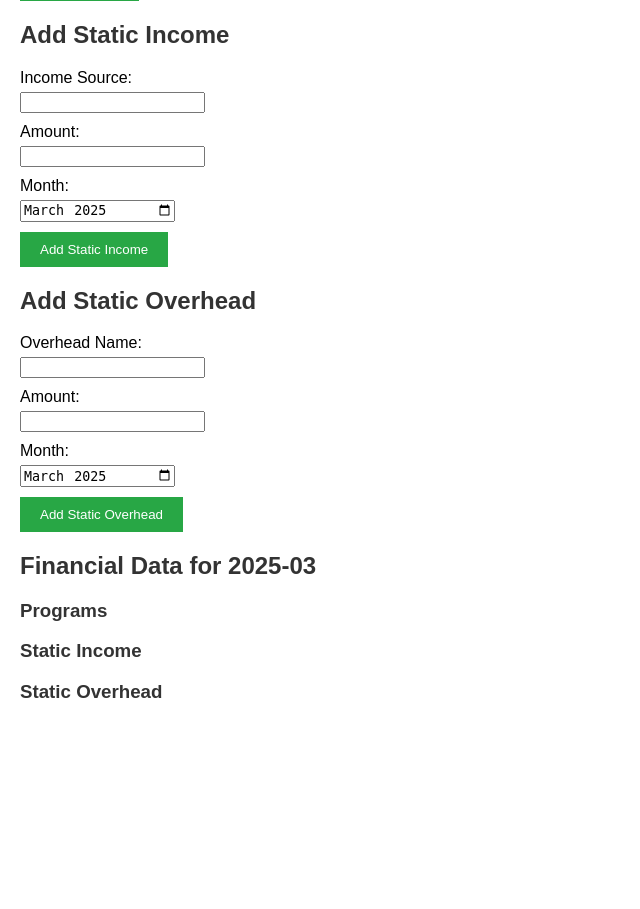
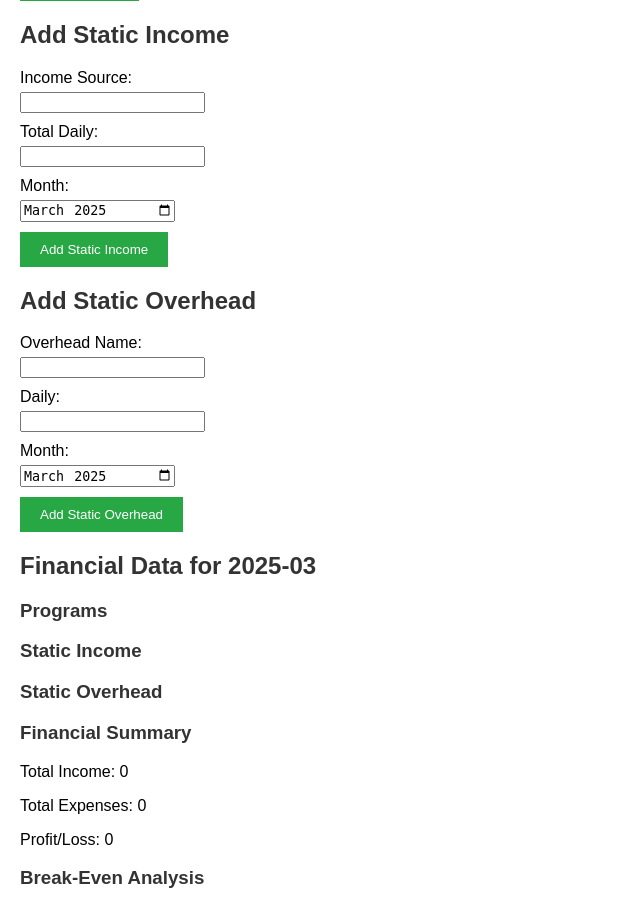
Before and after one commit to andremanzo1/VTC, a Flask app: page / in a window 1280 px wide. Shown: the part 513-1422 px from the top of the page, without its empty margins (0-640 px from the left). Before the commit the page ends 1211 px from the top, so only its background shows below. Run offline with Flask 3, Linux system fonts and the light colour scheme; data that the repository does not hold is empty.

Commit message:
added code in app.py to calculate total income/loss, as well Total expenses. I also have break even analysis.

```diff
--- a/app.py
+++ b/app.py
@@ -1,7 +1,7 @@
 from flask import Flask, render_template, request, redirect, url_for, flash
 import sqlite3
 from datetime import datetime
-
+import calendar
 app = Flask(__name__)
 app.secret_key = 'your_secret_key'  # Required for flashing messages
 
@@ -50,9 +50,30 @@ def index():
     c.execute("SELECT * FROM static_overhead WHERE month=?", (month,))
     static_overhead = c.fetchall()
 
+    # Calculate total income
+    total_income = sum(program[5] for program in programs) + sum(income[2] for income in static_income)
+
+    # Calculate total expenses
+    total_expenses = sum(overhead[2] for overhead in static_overhead)
+
+    # Calculate profit/loss
+    profit_loss = total_income - total_expenses
+
+    # Calculate the number of days in the selected month
+    year, month_num = map(int, month.split('-'))
+    _, num_days_in_month = calendar.monthrange(year, month_num)  # Get the number of days in the month
+
+    # Break-even analysis for each program
+    program_break_even = []
+    for program in programs:
+        program_id, program_name, daily_rate, billed_residents, average_occupancy, total_daily_income, program_month = program
+        if daily_rate > 0:
+            break_even_beds = total_expenses / (daily_rate * num_days_in_month)  # Use the correct number of days
+            program_break_even.append((program_name, break_even_beds))
+
     conn.close()
 
-    return render_template('index.html', programs=programs, static_income=static_income, static_overhead=static_overhead, selected_month=month)
+    return render_template('index.html', programs=programs, static_income=static_income, static_overhead=static_overhead, selected_month=month, total_income=total_income, total_expenses=total_expenses, profit_loss=profit_loss, program_break_even=program_break_even)
 
 @app.route('/add_program', methods=['POST'])
 def add_program():
--- a/templates/index.html
+++ b/templates/index.html
@@ -7,15 +7,6 @@
     <link rel="stylesheet" href="{{ url_for('static', filename='style.css') }}">
 </head>
 <body>
-    {% with messages = get_flashed_messages(with_categories=true) %}
-    {% if messages %}
-        <ul class="flashes">
-            {% for category, message in messages %}
-                <li class="{{ category }}">{{ message }}</li>
-            {% endfor %}
-        </ul>
-    {% endif %}
-{% endwith %}
     <h1>Financial Management</h1>
 
     <form method="GET" action="{{ url_for('index') }}">
@@ -49,7 +40,7 @@
         <label for="income_source">Income Source:</label>
         <input type="text" id="income_source" name="income_source" required>
         <br>
-        <label for="amount">Amount:</label>
+        <label for="amount">Total Daily:</label>
         <input type="number" step="0.01" id="amount" name="amount" required>
         <br>
         <label for="month">Month:</label>
@@ -63,7 +54,7 @@
         <label for="overhead_name">Overhead Name:</label>
         <input type="text" id="overhead_name" name="overhead_name" required>
         <br>
-        <label for="amount">Amount:</label>
+        <label for="amount">Daily:</label>
         <input type="number" step="0.01" id="amount" name="amount" required>
         <br>
         <label for="month">Month:</label>
@@ -105,5 +96,17 @@
         </li>
         {% endfor %}
     </ul>
+
+    <h3>Financial Summary</h3>
+    <p>Total Income: {{ total_income }}</p>
+    <p>Total Expenses: {{ total_expenses }}</p>
+    <p>Profit/Loss: {{ profit_loss }}</p>
+
+    <h3>Break-Even Analysis</h3>
+    <ul>
+        {% for program in program_break_even %}
+        <li>{{ program[0] }} - Break-Even Beds: {{ program[1] | round(2) }}</li>
+        {% endfor %}
+    </ul>
 </body>
 </html>
```
